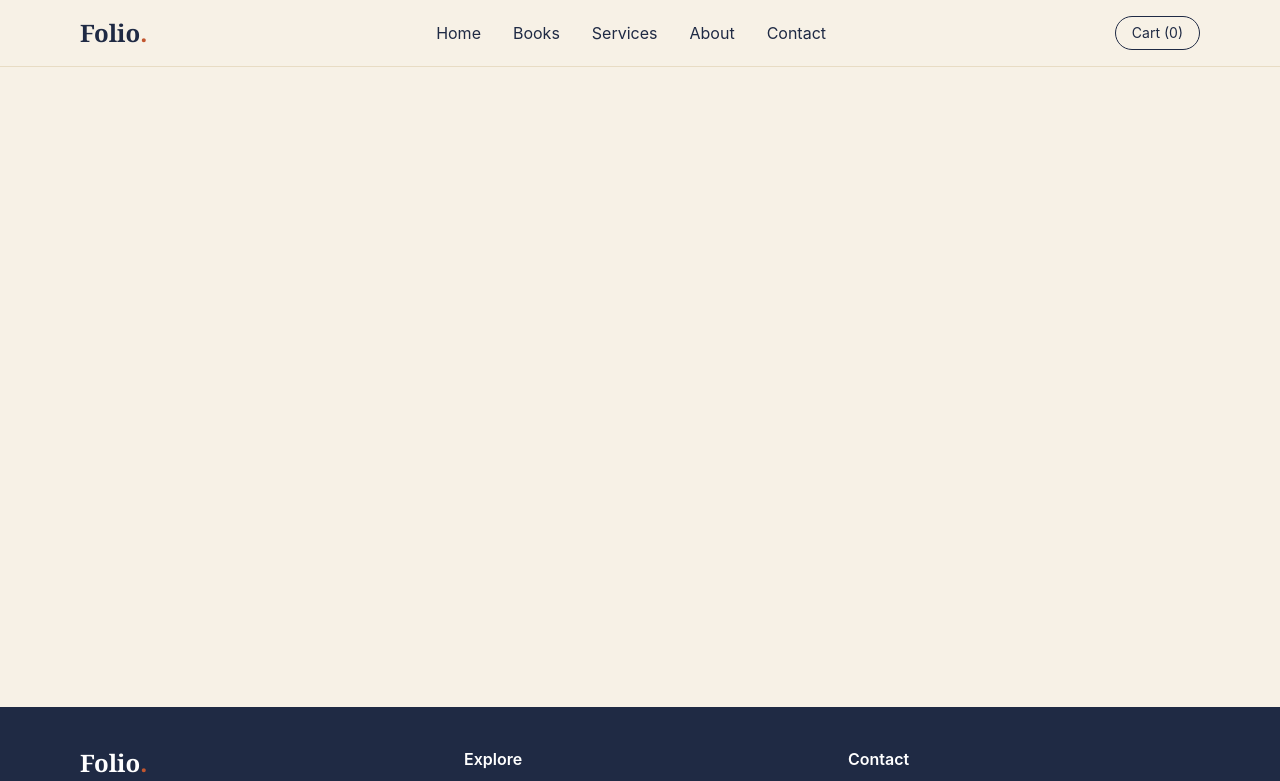
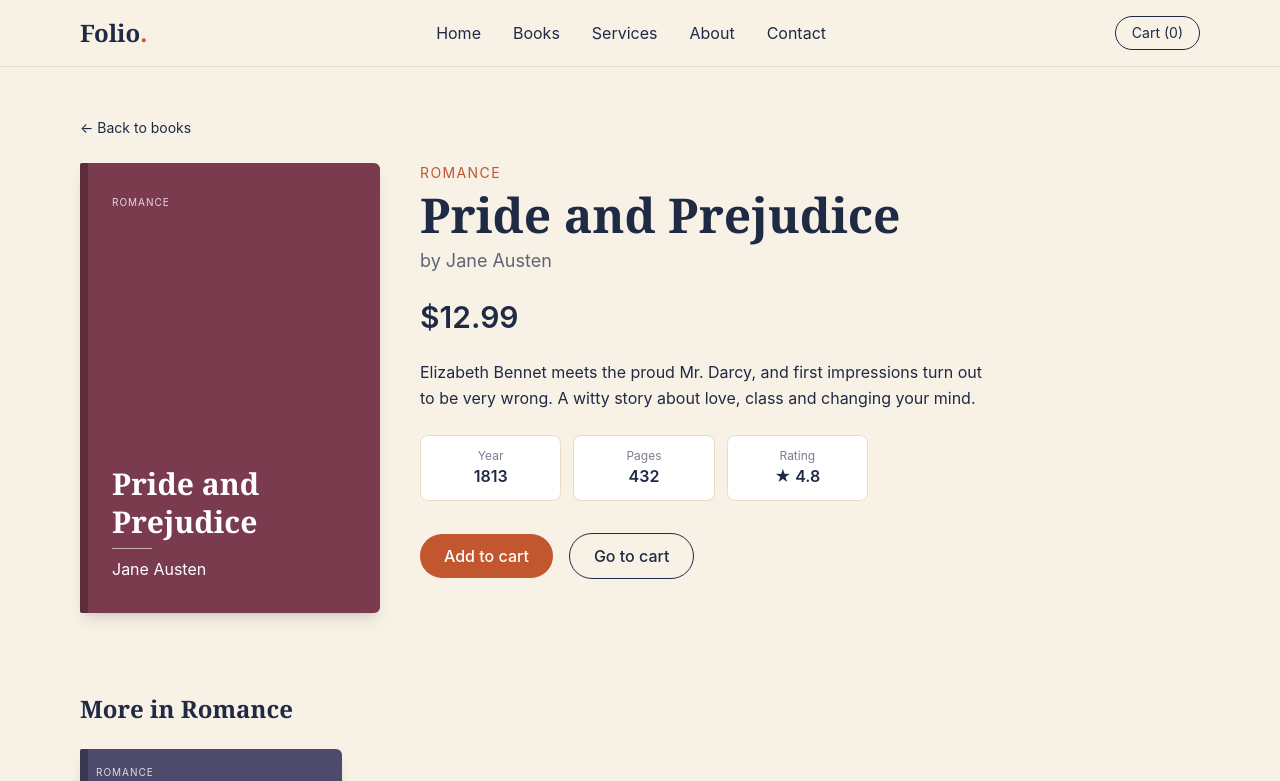
Before and after one commit to Ya4sser/web2project, a React (Create React App) app: page /#/books/1 in a window 1280 px wide. Shown: the top 781 px of the page. Built offline with nearby package versions, Linux system fonts and the light colour scheme.

Commit message:
Add dynamic book details page using URL parameter

```diff
--- a/src/App.js
+++ b/src/App.js
@@ -3,6 +3,7 @@ import Navbar from "./components/Navbar";
 import Footer from "./components/Footer";
 import Home from "./pages/Home";
 import Books from "./pages/Books";
+import BookDetails from "./pages/BookDetails";
 import { CartProvider } from "./context/CartContext";
 
 // HashRouter is used because it works on GitHub Pages without extra setup
@@ -15,6 +16,7 @@ function App() {
           <Routes>
             <Route path="/" element={<Home />} />
             <Route path="/books" element={<Books />} />
+            <Route path="/books/:id" element={<BookDetails />} />
           </Routes>
         </main>
         <Footer />
--- /dev/null
+++ b/src/pages/BookDetails.js
@@ -0,0 +1,93 @@
+import { useState } from "react";
+import { Link, useParams } from "react-router-dom";
+import books from "../data/books";
+import BookCover from "../components/BookCover";
+import BookCard from "../components/BookCard";
+import { useCart } from "../context/CartContext";
+
+// Dynamic page: the URL /books/3 shows the book with id 3
+function BookDetails() {
+  const { id } = useParams(); // read the id from the URL
+  const { addToCart } = useCart();
+  const [added, setAdded] = useState(false);
+
+  const book = books.find((b) => b.id === Number(id));
+
+  // If the id doesn't exist, show a friendly message
+  if (!book) {
+    return (
+      <section className="mx-auto max-w-6xl px-4 py-24 text-center">
+        <h1 className="font-serif text-3xl font-bold">Book not found</h1>
+        <Link to="/books" className="btn mt-6">Back to books</Link>
+      </section>
+    );
+  }
+
+  // Up to 4 other books from the same category
+  const related = books
+    .filter((b) => b.category === book.category && b.id !== book.id)
+    .slice(0, 4);
+
+  function handleAdd() {
+    addToCart(book);
+    setAdded(true);
+    setTimeout(() => setAdded(false), 2000); // hide the message after 2 seconds
+  }
+
+  return (
+    <section className="mx-auto max-w-6xl px-4 py-12">
+      <Link to="/books" className="text-sm hover:text-clay">← Back to books</Link>
+
+      <div className="mt-6 grid gap-10 md:grid-cols-[300px_1fr]">
+        <div className="mx-auto w-56 md:w-full">
+          <BookCover book={book} large />
+        </div>
+
+        <div>
+          <p className="text-sm uppercase tracking-widest text-clay">{book.category}</p>
+          <h1 className="mt-2 font-serif text-4xl font-bold md:text-5xl">{book.title}</h1>
+          <p className="mt-2 text-lg text-ink/70">by {book.author}</p>
+
+          <p className="mt-6 text-3xl font-semibold">${book.price.toFixed(2)}</p>
+
+          <p className="mt-6 max-w-xl leading-relaxed">{book.description}</p>
+
+          {/* Small info boxes */}
+          <div className="mt-6 grid max-w-md grid-cols-3 gap-3 text-center">
+            <div className="rounded-lg border border-sand bg-white p-3">
+              <p className="text-xs text-ink/60">Year</p>
+              <p className="font-semibold">{book.year}</p>
+            </div>
+            <div className="rounded-lg border border-sand bg-white p-3">
+              <p className="text-xs text-ink/60">Pages</p>
+              <p className="font-semibold">{book.pages}</p>
+            </div>
+            <div className="rounded-lg border border-sand bg-white p-3">
+              <p className="text-xs text-ink/60">Rating</p>
+              <p className="font-semibold">★ {book.rating}</p>
+            </div>
+          </div>
+
+          <div className="mt-8 flex flex-wrap items-center gap-4">
+            <button onClick={handleAdd} className="btn">Add to cart</button>
+            <Link to="/cart" className="btn-outline">Go to cart</Link>
+            {added && <span className="text-sm text-green-700">✓ Added to your cart</span>}
+          </div>
+        </div>
+      </div>
+
+      {related.length > 0 && (
+        <div className="mt-20">
+          <h2 className="font-serif text-2xl font-bold">More in {book.category}</h2>
+          <div className="mt-6 grid grid-cols-2 gap-6 sm:grid-cols-3 lg:grid-cols-4">
+            {related.map((b) => (
+              <BookCard key={b.id} book={b} />
+            ))}
+          </div>
+        </div>
+      )}
+    </section>
+  );
+}
+
+export default BookDetails;
```
